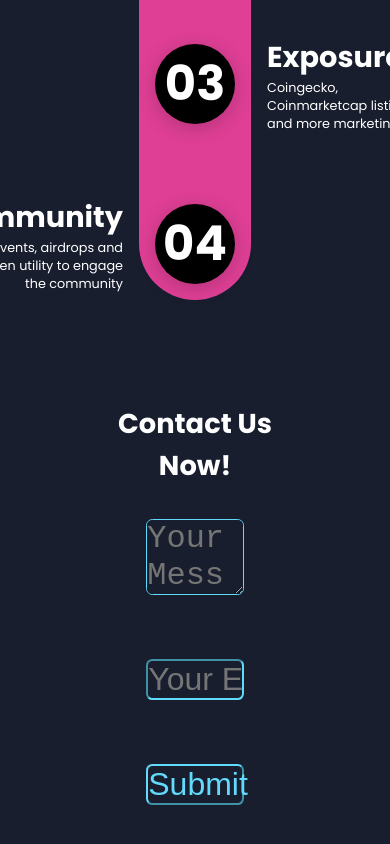
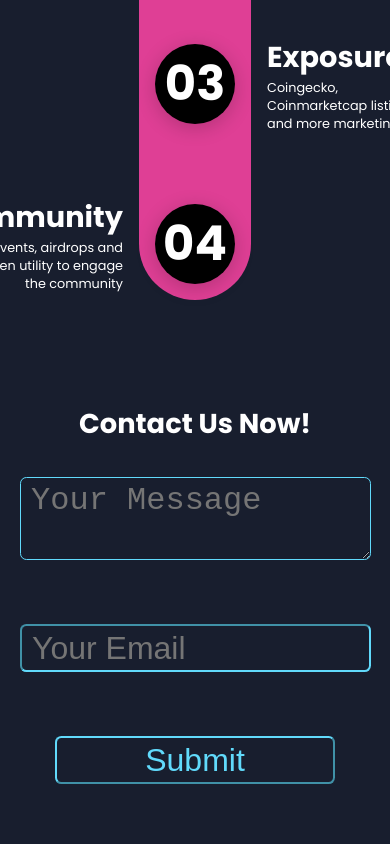
Before and after one commit to drakecoleman/moonbiz, a React (Create React App) app: page / in a window 390 px wide. Shown: the part 2648-3492 px from the top of the page. Built offline with nearby package versions, Linux system fonts and the light colour scheme.

Commit message:
form mobile friendly, fixed the widths

```diff
--- a/src/App.css
+++ b/src/App.css
@@ -50,13 +50,14 @@ form input,
 textarea,
 button {
   border-radius: 0.25rem;
-  width: 50%;
+  width: 70%;
   margin: 2rem auto;
   font-size: 2rem;
   border-color: #61dafb;
   background-color: #181e2e;
   color: #61dafb;
   border-radius: 0.4rem;
+  padding: 1% 3%;
 }
 form button {
   cursor: pointer;
@@ -65,3 +66,15 @@ form button {
   color: #61dafb;
   border-radius: 0.4rem;
 }
+@media only screen and (max-width: 480px) {
+  form input,
+  textarea {
+    width: 100%;
+  }
+  form button {
+    width: 80%;
+  }
+  form {
+    width: 90%;
+  }
+}
--- a/src/components/Form/form.js
+++ b/src/components/Form/form.js
@@ -21,7 +21,11 @@ function Form() {
       body: JSON.stringify({
         input,
       }),
-    }).then((data) => console.log(data));
+    })
+      .then((data) => console.log())
+      .then((res) => {
+        console.log(res);
+      });
     changeInput({ textarea: "", email: "" });
   }
   return (
```
